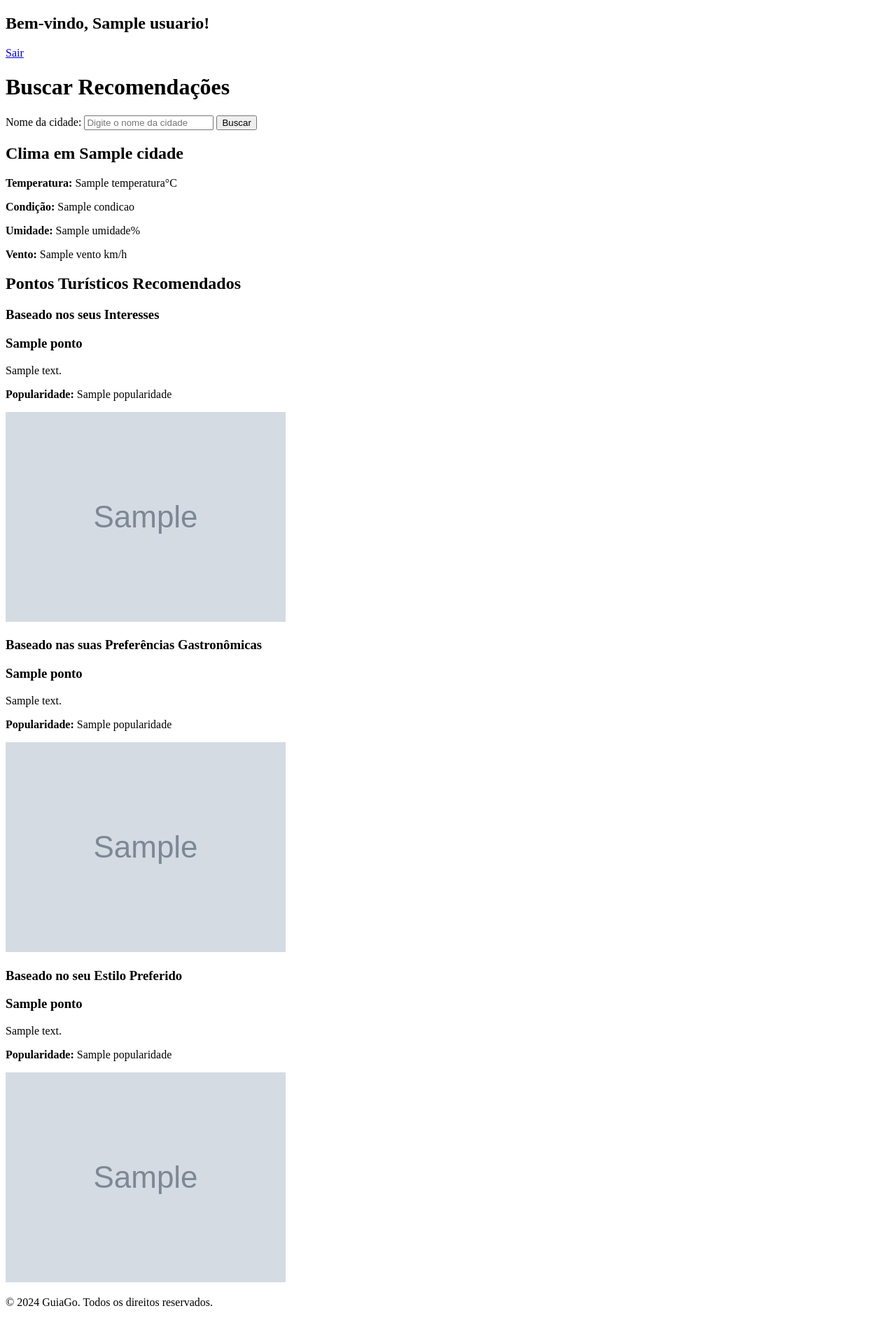
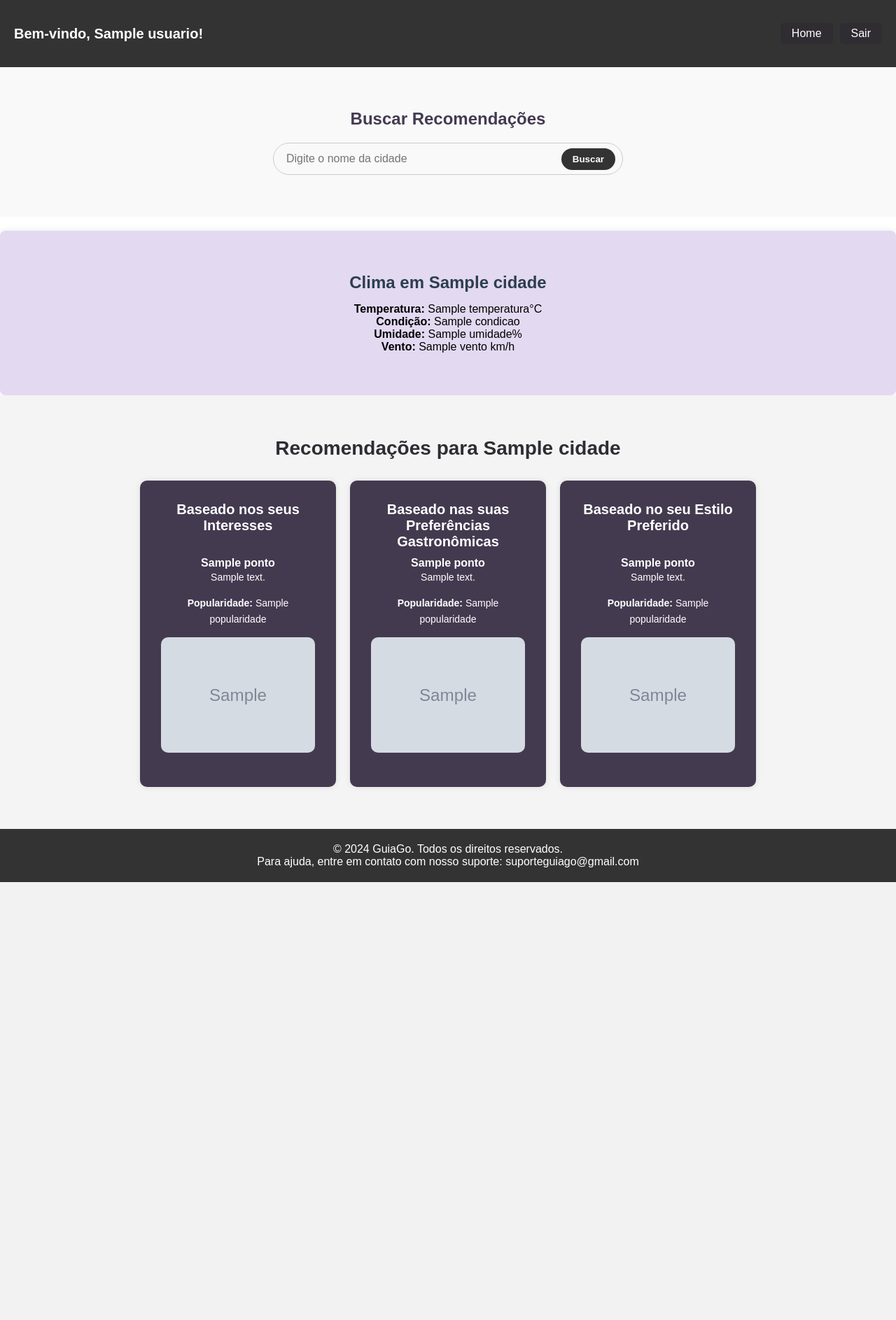
Before and after one commit to DiegoRealx/GuiaGoBackEnd, a Django app: template usuarios/templates/usuarios/recomendacoes.html in a window 1280 px wide. Shown: the whole page at 70% size. After the commit the page ends 1261 px from the top, so only its background shows below. Run offline with Django 5.2, Linux system fonts and the light colour scheme; tables that the repository leaves empty hold one stand-in row (values such as "Sample post"); the template is opened without the code that fills it: values that come from a table or form of the project are taken from there, most other values are stand-ins (such as "Sample title", 1, 10 or a date in 2020); grey boxes marked "Sample" are stand-in pictures.

Commit message:
Estilização nova na página de recomendações

```diff
--- a/static/assets/css/cadastro.css
+++ b/static/assets/css/cadastro.css
@@ -67,7 +67,6 @@ body {
     background-color: #2f2c32;
     padding: 0.4rem 1rem;
     border-radius: 5px;
-    color: #ff5733;
     cursor: pointer;
     transition: background-color 0.3s ease;
     text-decoration: none;
--- a/static/assets/css/recomendacoes.css
+++ b/static/assets/css/recomendacoes.css
@@ -0,0 +1,196 @@
+* {
+    margin: 0;
+    padding: 0;
+    box-sizing: border-box;
+}
+
+body {
+    background-color: #fff;
+    font-family: Arial, sans-serif;
+    display: flex;
+    flex-direction: column;
+    min-height: 100vh;
+}
+
+header {
+    background-color: #333;
+    color: #fff;
+    height: 12vh;
+    padding: 10px 20px;
+    display: flex;
+    justify-content: space-between;
+    align-items: center;
+}
+
+.header-left h2 {
+    font-size: 20px;
+    color: #fff;
+}
+
+.header-right {
+    display: flex;
+    gap: 10px;
+}
+
+.home-btn,
+.logout-btn {
+    background-color: #2f2c32;
+    padding: 0.4rem 1rem;
+    border-radius: 5px;
+    text-decoration: none;
+    font-weight: 500;
+    color: #fff;
+    transition: background-color 0.3s ease;
+}
+
+.home-btn:hover,
+.logout-btn:hover {
+    background-color: #5d457a;
+}
+
+.search-section,
+.clima-section {
+    width: 100%;
+    padding: 60px 20px;
+    text-align: center;
+}
+
+.search-section {
+    background-color: #f9f9f9;
+}
+
+.search-section h1 {
+    font-size: 24px;
+    margin-bottom: 20px;
+    color: #443A50;
+}
+
+.search-section h1:hover {
+    color: #6c4e73;
+}
+
+.search {
+    display: flex;
+    align-items: center;
+    border: 1px solid #ccc;
+    border-radius: 40px;
+    padding: 5px 10px;
+    width: 80%;
+    max-width: 500px;
+    margin: 0 auto;
+}
+
+#cidade {
+    padding: 8px;
+    border: none;
+    background-color: transparent;
+    width: 100%;
+    outline: none;
+    font-size: 16px;
+}
+
+.search-btn {
+    background-color: #333;
+    color: #fff;
+    border: none;
+    padding: 8px 16px;
+    border-radius: 20px;
+    cursor: pointer;
+    font-weight: bold;
+    transition: background-color 0.3s ease;
+}
+
+.search-btn:hover {
+    background-color: #444;
+}
+
+.clima-section {
+    background-color: #e3d9f1;
+    border-radius: 8px;
+    box-shadow: 0 0 10px rgba(0, 0, 0, 0.1);
+    margin-top: 20px;
+}
+
+.clima-section h2 {
+    color: #2c3e50;
+    margin-bottom: 15px;
+}
+
+.clima-section h2:hover {
+    color: #5d457a;
+}
+
+
+.recommendations-section {
+    background-color: #f4f4f4;
+    padding: 60px 20px;
+    text-align: center;
+}
+
+.recommendations-section h2 {
+    font-size: 28px;
+    margin-bottom: 30px;
+    color: #2f2c32;
+}
+
+.recommendations-section h2:hover {
+    color: #6c4e73;
+}
+
+.recommendation-cards {
+    display: flex;
+    flex-wrap: wrap;
+    gap: 20px;
+    justify-content: center;
+}
+
+.card {
+    background-color: #443A50;
+    color: #fff;
+    border-radius: 10px;
+    width: 280px;
+    padding: 30px;
+    box-shadow: 0 0 8px rgba(0, 0, 0, 0.1);
+    text-align: center;
+    transition: transform 0.3s ease, box-shadow 0.3s ease;
+    display: flex;
+    flex-direction: column;
+    justify-content: space-between;
+}
+
+.card:hover {
+    transform: translateY(-5px); /* Eleva o card */
+    box-shadow: 0 4px 12px rgba(0, 0, 0, 0.2);
+}
+
+.card img {
+    width: 100%;
+    border-radius: 10px;
+    margin-bottom: 15px;
+}
+
+.card h3 {
+    font-size: 20px;
+    margin-bottom: 10px;
+}
+
+.card p {
+    font-size: 14px;
+    line-height: 1.6;
+    margin-bottom: 15px;
+}
+
+.card .cta-button {
+    margin-top: auto;
+}
+
+footer {
+    background-color: #333;
+    color: white;
+    text-align: center;
+    padding: 20px;
+    margin-top: auto;
+    width: 100%;
+    position: relative;
+    bottom: 0;
+}
--- a/usuarios/templates/usuarios/recomendacoes.html
+++ b/usuarios/templates/usuarios/recomendacoes.html
@@ -8,18 +8,25 @@
 </head>
 <body>
     <header>
+        <div class="header-left">
             <h2>Bem-vindo, {{ usuario.nome_completo }}!</h2>
-        <a href="{% url 'logout' %}">Sair</a>
+        </div>
+        <div class="header-right">
+            <a href="{% url 'home' %}" class="home-btn">Home</a>
+            <a href="{% url 'logout' %}" class="logout-btn">Sair</a>
+        </div>
     </header>
-
+    <section class="search-section">
         <h1>Buscar Recomendações</h1>
-    <form method="get" action="{% url 'listar_recomendacoes' usuario_id=usuario_id %}">
-        <label for="cidade">Nome da cidade:</label>
+        <form method="get" action="{% url 'listar_recomendacoes' usuario_id=usuario_id %}#recomendacoes">
+            <div class="search">
                 <input type="text" id="cidade" name="cidade" placeholder="Digite o nome da cidade" required>
-        <button type="submit">Buscar</button>
+                <button type="submit" class="search-btn">Buscar</button>
+            </div>
         </form>
-
+    </section>
     {% if cidade %}
+        <section class="clima-section" id="recommendations-section">
             <h2>Clima em {{ cidade }}</h2>
             {% if clima %}
                 <p><strong>Temperatura:</strong> {{ clima.temperatura }}°C</p>
@@ -29,15 +36,19 @@
             {% else %}
                 <p>Não foi possível obter as informações de clima para {{ cidade }}.</p>
             {% endif %}
+        </section>
+    {% endif %}
 
-        <h2>Pontos Turísticos Recomendados</h2>
-
+    {% if cidade %}
+        <section id="recomendacoes" class="recommendations-section">
+            <h2>Recomendações para {{ cidade }}</h2>
+            <div class="recommendation-cards">
+                <div class="card">
                     <h3>Baseado nos seus Interesses</h3>
-        <div class="pontos-turisticos">
                     {% if recomendacoes.interesse %}
                         {% for ponto in recomendacoes.interesse %}
                             <div class="ponto-turistico">
-                        <h3>{{ ponto.nome }}</h3>
+                                <h4>{{ ponto.nome }}</h4>
                                 <p>{{ ponto.descricao }}</p>
                                 <p><strong>Popularidade:</strong> {{ ponto.popularidade }}</p>
                                 {% if ponto.imagem %}
@@ -51,13 +62,12 @@
                         <p>Não foram encontrados pontos turísticos para seus interesses nesta cidade.</p>
                     {% endif %}
                 </div>
-
+                <div class="card">
                     <h3>Baseado nas suas Preferências Gastronômicas</h3>
-        <div class="pontos-turisticos">
                     {% if recomendacoes.gastronomia %}
                         {% for ponto in recomendacoes.gastronomia %}
                             <div class="ponto-turistico">
-                        <h3>{{ ponto.nome }}</h3>
+                                <h4>{{ ponto.nome }}</h4>
                                 <p>{{ ponto.descricao }}</p>
                                 <p><strong>Popularidade:</strong> {{ ponto.popularidade }}</p>
                                 {% if ponto.imagem %}
@@ -71,13 +81,12 @@
                         <p>Não foram encontrados pontos turísticos com suas preferências gastronômicas nesta cidade.</p>
                     {% endif %}
                 </div>
-
+                <div class="card">
                     <h3>Baseado no seu Estilo Preferido</h3>
-        <div class="pontos-turisticos">
                     {% if recomendacoes.estilo %}
                         {% for ponto in recomendacoes.estilo %}
                             <div class="ponto-turistico">
-                        <h3>{{ ponto.nome }}</h3>
+                                <h4>{{ ponto.nome }}</h4>
                                 <p>{{ ponto.descricao }}</p>
                                 <p><strong>Popularidade:</strong> {{ ponto.popularidade }}</p>
                                 {% if ponto.imagem %}
@@ -91,11 +100,12 @@
                         <p>Não foram encontrados pontos turísticos com seu estilo preferido nesta cidade.</p>
                     {% endif %}
                 </div>
+            </div>
+        </section>
     {% endif %}
     <footer>
-        <div class="footer-content">
-            <p>&copy; 2024 GuiaGo. Todos os direitos reservados.</p>
-        </div>
+        <p>© 2024 GuiaGo. Todos os direitos reservados.</p>
+        <p>Para ajuda, entre em contato com nosso suporte: <span class="support-text">suporteguiago@gmail.com</span></p>
     </footer>
 </body>
 </html>
```
Also changed, not shown: guiago/settings.py (line endings or trailing spaces). Lines whose indentation alone changed are shown as unchanged.
